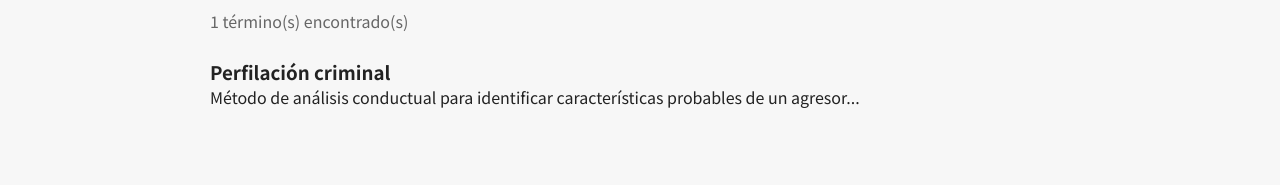
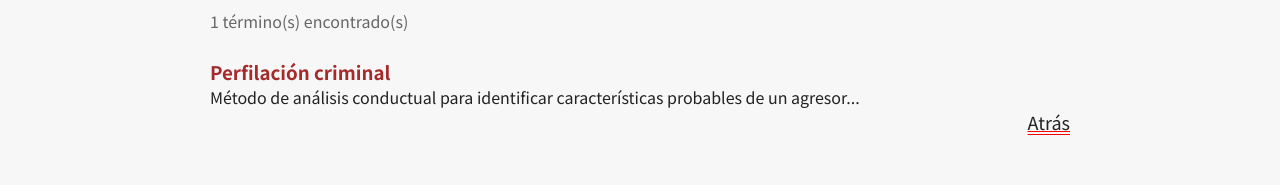
Before and after one commit to PerlaBMC/Observatorio-criminal-, a Next.js app: page /busqueda in a window 1280 px wide. Shown: the part 411-596 px from the top of the page. Built offline with nearby package versions, Linux system fonts and the light colour scheme.

Commit message:
boton atras

```diff
--- a/app/busqueda/SearchCliet.jsx
+++ b/app/busqueda/SearchCliet.jsx
@@ -44,7 +44,7 @@ export default function BusquedaClient() {
               href={`/terminos/${termino.slug}`}
               className={styles.resultCard}
             >
-              <h3>{termino.nombre}</h3>
+              <h3 className={styles.tituloTermino}>{termino.nombre}</h3>
               <p>{termino.definicionCorta}..</p>
               {/*<span className={styles.category}>
                 {termino.categoria}
@@ -53,6 +53,9 @@ export default function BusquedaClient() {
           </div>
         );
       })}
+      			<div className={styles.botonAtras}>
+				<a href="/">Atrás</a>
+			</div>
     </section>
   );
 }
--- a/app/busqueda/busqueda.module.css
+++ b/app/busqueda/busqueda.module.css
@@ -31,6 +31,10 @@
     gap: 20px;
   }
 
+  .tituloTermino {
+    color: brown;
+  }
+
   .resultCard:hover {
     transform: translateY(-3px);
     font-size: large;
@@ -46,6 +50,14 @@
     margin-top: 8px;
   }
 
+.botonAtras {
+    width: 100%;
+    display: flex;
+    justify-content: end;
+    text-decoration: underline double red;
+    font-size: large;
+}
+
   .relatedSection:hover {
     font-size: large;
   }
--- a/app/terminos/[slug]/terminosSlug.module.css
+++ b/app/terminos/[slug]/terminosSlug.module.css
@@ -37,3 +37,15 @@
     padding-left: 20px;
     line-height: 1.6;
   }
+
+  .linkArt:hover {
+  text-decoration: underline solid brown;
+  }
+
+  .botonAtras {
+    width: 100%;
+    display: flex;
+    justify-content: end;
+    text-decoration: underline double red;
+    font-size: large;
+}
--- a/app/terminos/terminos.module.css
+++ b/app/terminos/terminos.module.css
@@ -59,6 +59,14 @@
     color: #777;
   }
 
+    .botonAtras {
+    width: 100%;
+    display: flex;
+    justify-content: end;
+    text-decoration: underline double red;
+    font-size: large;
+}
+
   @media (max-width: 768px) {
 
   }
```
Also changed, not shown: app/terminos/[slug]/page.jsx (+9 -3 lines), app/terminos/page.jsx (+7 -12 lines).
